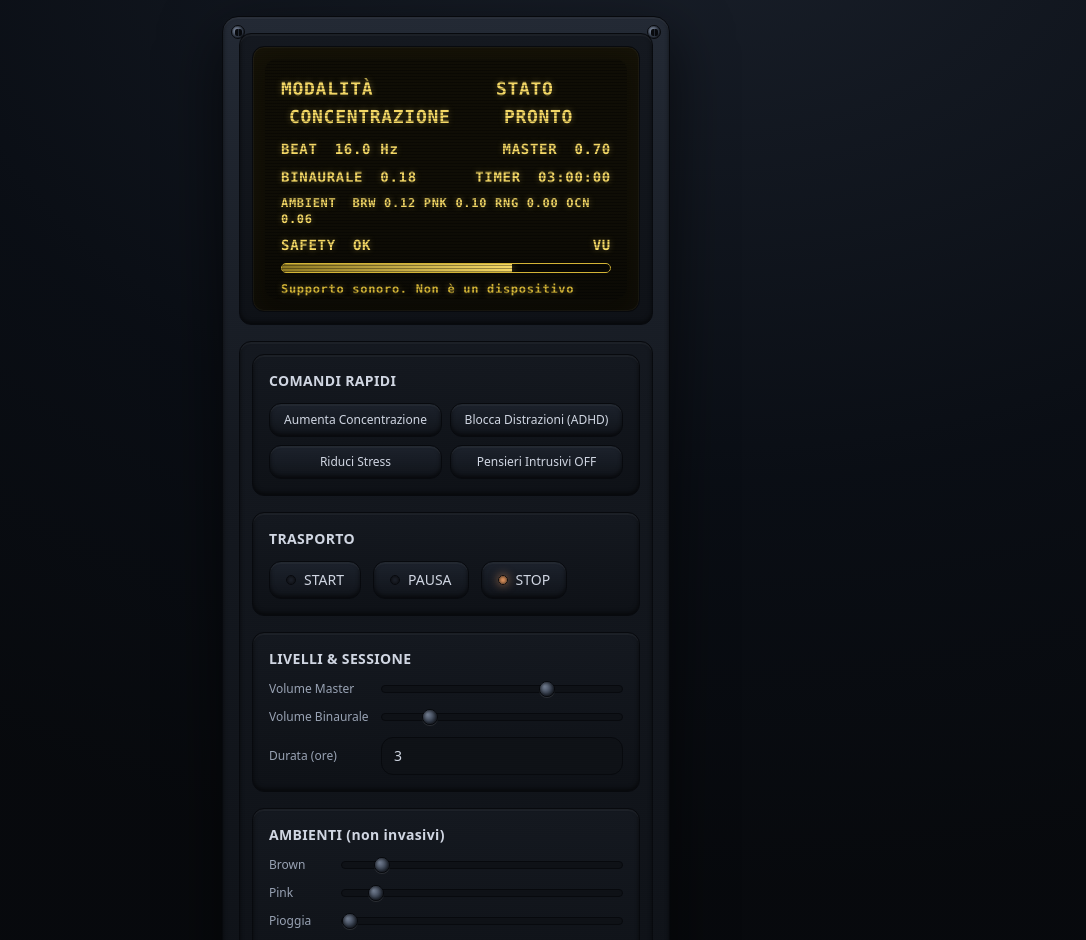
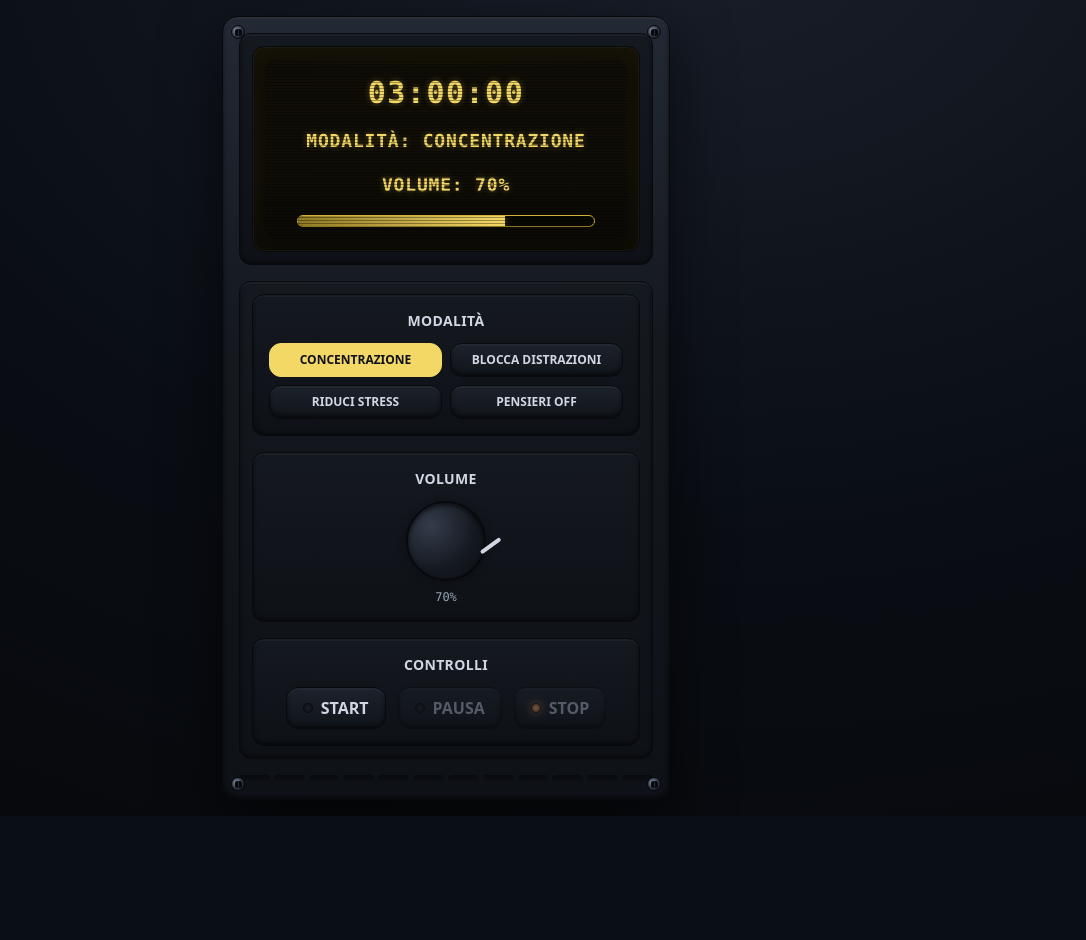
Before and after one commit to giorgiochi/nineties-aether-wave, a React (Vite) app: page / in a window 1280 px wide. Shown: the top 940 px of the page, without its empty margins (194-1280 px from the left). After the commit the page ends 816 px from the top, so only its background shows below. Built offline with nearby package versions, Linux system fonts and the light colour scheme.

Commit message:
Simplify display and controls

```diff
--- a/src/components/NeuroDeckControls.tsx
+++ b/src/components/NeuroDeckControls.tsx
@@ -6,23 +6,11 @@ interface NeuroDeckControlsProps {
 }
 
 export const NeuroDeckControls: React.FC<NeuroDeckControlsProps> = ({ neuroDeck }) => {
-  const {
-    state,
-    start,
-    pause,
-    stop,
-    applyPreset,
-    updateMasterVolume,
-    updateBinauralVolume,
-    updateAmbientVolume,
-    updateDuration,
-    muteAmbient,
-    resetAmbient
-  } = neuroDeck;
+  const { state, start, pause, stop, applyPreset, updateMasterVolume } = neuroDeck;
 
   return (
     <div className="space-y-4">
-      {/* Quick Commands */}
+      {/* Mode Selection Buttons */}
       <div
         className="p-4 rounded-xl border border-graphite-edge"
         style={{
@@ -30,37 +18,94 @@ export const NeuroDeckControls: React.FC<NeuroDeckControlsProps> = ({ neuroDeck
           boxShadow: 'var(--shadow-inset)'
         }}
       >
-        <h3 className="text-device-text font-semibold text-sm mb-3 tracking-wide">COMANDI RAPIDI</h3>
-
+        <h3 className="text-device-text font-semibold text-sm mb-3 tracking-wide text-center">MODALITÀ</h3>
         <div className="grid grid-cols-2 gap-2">
           <button
             onClick={() => applyPreset('CONCENTRAZIONE')}
-            className="device-button px-3 py-2 rounded-lg text-device-text text-xs font-medium"
-            aria-label="Aumenta concentrazione"
+            className={`px-3 py-2 rounded-lg text-xs font-bold transition-all duration-200 border ${
+              state.activeMode === 'CONCENTRAZIONE'
+                ? 'bg-screen-yellow text-graphite-0 border-screen-yellow'
+                : 'device-button text-device-text border-graphite-edge'
+            }`}
           >
-            Aumenta Concentrazione
+            CONCENTRAZIONE
           </button>
           <button
             onClick={() => applyPreset('ADHD')}
-            className="device-button px-3 py-2 rounded-lg text-device-text text-xs font-medium"
-            aria-label="Blocca distrazioni ADHD"
+            className={`px-3 py-2 rounded-lg text-xs font-bold transition-all duration-200 border ${
+              state.activeMode === 'ADHD'
+                ? 'bg-screen-yellow text-graphite-0 border-screen-yellow'
+                : 'device-button text-device-text border-graphite-edge'
+            }`}
           >
-            Blocca Distrazioni (ADHD)
+            BLOCCA DISTRAZIONI
           </button>
           <button
             onClick={() => applyPreset('STRESS')}
-            className="device-button px-3 py-2 rounded-lg text-device-text text-xs font-medium"
-            aria-label="Riduci stress"
+            className={`px-3 py-2 rounded-lg text-xs font-bold transition-all duration-200 border ${
+              state.activeMode === 'STRESS'
+                ? 'bg-screen-yellow text-graphite-0 border-screen-yellow'
+                : 'device-button text-device-text border-graphite-edge'
+            }`}
           >
-            Riduci Stress
+            RIDUCI STRESS
           </button>
           <button
             onClick={() => applyPreset('INTRUSIVE_OFF')}
-            className="device-button px-3 py-2 rounded-lg text-device-text text-xs font-medium"
-            aria-label="Ferma pensieri intrusivi"
+            className={`px-3 py-2 rounded-lg text-xs font-bold transition-all duration-200 border ${
+              state.activeMode === 'INTRUSIVE_OFF'
+                ? 'bg-screen-yellow text-graphite-0 border-screen-yellow'
+                : 'device-button text-device-text border-graphite-edge'
+            }`}
           >
-            Pensieri Intrusivi OFF
+            PENSIERI OFF
           </button>
+        </div>
+      </div>
+
+      {/* Volume Knob */}
+      <div
+        className="p-4 rounded-xl border border-graphite-edge"
+        style={{
+          background: 'var(--gradient-panel)',
+          boxShadow: 'var(--shadow-inset)'
+        }}
+      >
+        <h3 className="text-device-text font-semibold text-sm mb-3 tracking-wide text-center">VOLUME</h3>
+        <div className="flex flex-col items-center space-y-2">
+          <div
+            className="relative w-20 h-20 rounded-full border-2 border-graphite-edge cursor-pointer"
+            style={{
+              background: `
+                radial-gradient(circle at 30% 30%, hsl(var(--graphite-3)), hsl(var(--graphite-1)) 60%, hsl(var(--graphite-0))),
+                conic-gradient(from ${state.masterVolume * 270 + 135}deg,
+                  hsl(var(--screen-yellow)) 0deg 3deg,
+                  transparent 3deg)
+              `,
+              boxShadow: 'inset 0 2px 4px rgba(0,0,0,0.6), 0 2px 8px rgba(0,0,0,0.3)'
+            }}
+          >
+            <input
+              type="range"
+              min="0"
+              max="1"
+              step="0.01"
+              value={state.masterVolume}
+              onChange={(e) => updateMasterVolume(parseFloat(e.target.value))}
+              className="absolute inset-0 w-full h-full opacity-0 cursor-pointer"
+              aria-label="Volume Master"
+            />
+            <div
+              className="absolute w-1 h-6 bg-device-text rounded-full top-2 left-1/2"
+              style={{
+                transform: `translateX(-50%) rotate(${(state.masterVolume - 0.5) * 270}deg)`,
+                transformOrigin: '50% 280%'
+              }}
+            />
+          </div>
+          <div className="text-xs text-device-muted font-mono">
+            {Math.round(state.masterVolume * 100)}%
+          </div>
         </div>
       </div>
 
@@ -72,189 +117,48 @@ export const NeuroDeckControls: React.FC<NeuroDeckControlsProps> = ({ neuroDeck
           boxShadow: 'var(--shadow-inset)'
         }}
       >
-        <h3 className="text-device-text font-semibold text-sm mb-3 tracking-wide">TRASPORTO</h3>
-
-        <div className="flex gap-3">
+        <h3 className="text-device-text font-semibold text-sm mb-3 tracking-wide text-center">CONTROLLI</h3>
+        <div className="flex justify-center space-x-3">
           <button
             onClick={start}
-            className="device-button flex items-center gap-2 px-4 py-2 rounded-lg text-device-text text-sm font-medium transition-colors"
-            aria-label="Start"
+            disabled={state.isPlaying}
+            className={`flex items-center gap-2 px-4 py-2 rounded-lg font-bold transition-all duration-200 border ${
+              state.isPlaying
+                ? 'bg-device-ok text-graphite-0 border-device-ok cursor-default'
+                : 'device-button text-device-text border-graphite-edge active:scale-95'
+            }`}
           >
             <span className={`device-led ${state.isPlaying ? 'active green' : ''}`} />
             START
           </button>
           <button
             onClick={pause}
-            className="device-button flex items-center gap-2 px-4 py-2 rounded-lg text-device-text text-sm font-medium"
-            aria-label="Pausa"
+            disabled={!state.isPlaying || state.isPaused}
+            className={`flex items-center gap-2 px-4 py-2 rounded-lg font-bold transition-all duration-200 border ${
+              state.isPaused
+                ? 'bg-device-warn text-graphite-0 border-device-warn cursor-default'
+                : state.isPlaying
+                ? 'device-button text-device-text border-graphite-edge active:scale-95'
+                : 'device-button text-device-muted border-graphite-edge cursor-not-allowed opacity-50'
+            }`}
           >
             <span className={`device-led ${state.isPaused ? 'active orange' : ''}`} />
             PAUSA
           </button>
           <button
             onClick={stop}
-            className="device-button flex items-center gap-2 px-4 py-2 rounded-lg text-device-text text-sm font-medium"
-            aria-label="Stop"
+            disabled={!state.isPlaying && !state.isPaused}
+            className={`flex items-center gap-2 px-4 py-2 rounded-lg font-bold transition-all duration-200 border ${
+              !state.isPlaying && !state.isPaused
+                ? 'device-button text-device-muted border-graphite-edge cursor-not-allowed opacity-50'
+                : 'device-button text-device-text border-graphite-edge active:scale-95'
+            }`}
           >
             <span className={`device-led ${!state.isPlaying && !state.isPaused ? 'active orange' : ''}`} />
             STOP
           </button>
         </div>
       </div>
-
-      {/* Volume Controls */}
-      <div
-        className="p-4 rounded-xl border border-graphite-edge"
-        style={{
-          background: 'var(--gradient-panel)',
-          boxShadow: 'var(--shadow-inset)'
-        }}
-      >
-        <h3 className="text-device-text font-semibold text-sm mb-3 tracking-wide">LIVELLI & SESSIONE</h3>
-
-        <div className="space-y-3">
-          <div className="flex items-center gap-3">
-            <label htmlFor="master-volume" className="text-xs text-device-muted min-w-[100px]">
-              Volume Master
-            </label>
-            <input
-              id="master-volume"
-              type="range"
-              min="0"
-              max="1"
-              step="0.01"
-              value={state.masterVolume}
-              onChange={(e) => updateMasterVolume(Number(e.target.value))}
-              className="flex-1 device-slider"
-              aria-label="Volume Master"
-            />
-          </div>
-
-          <div className="flex items-center gap-3">
-            <label htmlFor="binaural-volume" className="text-xs text-device-muted min-w-[100px]">
-              Volume Binaurale
-            </label>
-            <input
-              id="binaural-volume"
-              type="range"
-              min="0"
-              max="1"
-              step="0.01"
-              value={state.binauralVolume}
-              onChange={(e) => updateBinauralVolume(Number(e.target.value))}
-              className="flex-1 device-slider"
-              aria-label="Volume binaurale"
-            />
-          </div>
-
-          <div className="flex items-center gap-3">
-            <label htmlFor="duration-input" className="text-xs text-device-muted min-w-[100px]">
-              Durata (ore)
-            </label>
-            <input
-              id="duration-input"
-              type="number"
-              min="0.25"
-              step="0.25"
-              value={state.duration}
-              onChange={(e) => updateDuration(Number(e.target.value))}
-              className="flex-1 bg-graphite-0 border border-graphite-edge rounded-lg px-3 py-2 text-device-text text-sm focus:outline-none focus:ring-2 focus:ring-screen-yellow"
-              aria-label="Durata sessione in ore"
-            />
-          </div>
-        </div>
-      </div>
-
-      {/* Ambient Sounds */}
-      <div
-        className="p-4 rounded-xl border border-graphite-edge"
-        style={{
-          background: 'var(--gradient-panel)',
-          boxShadow: 'var(--shadow-inset)'
-        }}
-      >
-        <h3 className="text-device-text font-semibold text-sm mb-3 tracking-wide">AMBIENTI (non invasivi)</h3>
-
-        <div className="space-y-3">
-          <div className="flex items-center gap-3">
-            <label className="text-xs text-device-muted min-w-[60px]">Brown</label>
-            <input
-              type="range"
-              min="0"
-              max="1"
-              step="0.01"
-              value={state.brownVolume}
-              onChange={(e) => updateAmbientVolume('brown', Number(e.target.value))}
-              className="flex-1 device-slider"
-              aria-label="Volume brown noise"
-            />
-          </div>
-
-          <div className="flex items-center gap-3">
-            <label className="text-xs text-device-muted min-w-[60px]">Pink</label>
-            <input
-              type="range"
-              min="0"
-              max="1"
-              step="0.01"
-              value={state.pinkVolume}
-              onChange={(e) => updateAmbientVolume('pink', Number(e.target.value))}
-              className="flex-1 device-slider"
-              aria-label="Volume pink noise"
-            />
-          </div>
-
-          <div className="flex items-center gap-3">
-            <label className="text-xs text-device-muted min-w-[60px]">Pioggia</label>
-            <input
-              type="range"
-              min="0"
-              max="1"
-              step="0.01"
-              value={state.rainVolume}
-              onChange={(e) => updateAmbientVolume('rain', Number(e.target.value))}
-              className="flex-1 device-slider"
-              aria-label="Volume pioggia"
-            />
-          </div>
-
-          <div className="flex items-center gap-3">
-            <label className="text-xs text-device-muted min-w-[60px]">Oceano</label>
-            <input
-              type="range"
-              min="0"
-              max="1"
-              step="0.01"
-              value={state.oceanVolume}
-              onChange={(e) => updateAmbientVolume('ocean', Number(e.target.value))}
-              className="flex-1 device-slider"
-              aria-label="Volume oceano"
-            />
-          </div>
-
-          <div className="flex gap-2 mt-4">
-            <button
-              onClick={muteAmbient}
-              className="device-button px-3 py-1.5 rounded-lg text-device-text text-xs font-medium"
-              aria-label="Muta tutti gli ambient"
-            >
-              MUTE AMBIENT
-            </button>
-            <button
-              onClick={resetAmbient}
-              className="device-button px-3 py-1.5 rounded-lg text-device-text text-xs font-medium"
-              aria-label="Reset ambient ai valori predefiniti"
-            >
-              RESET
-            </button>
-          </div>
-        </div>
-      </div>
-
-      {/* Footer Note */}
-      <div className="text-center text-xs text-device-muted px-2">
-        Preset e livelli si salvano automaticamente. Se il master supera 0.7 vedrai un avviso.
-      </div>
     </div>
   );
 };
--- a/src/components/NeuroDeckDisplay.tsx
+++ b/src/components/NeuroDeckDisplay.tsx
@@ -62,7 +62,7 @@ export const NeuroDeckDisplay: React.FC<NeuroDeckDisplayProps> = ({ neuroDeck })
       <div
         className="relative p-4 rounded-lg overflow-hidden tft-scanlines"
         style={{
-          height: '240px',
+          height: '180px',
           background: `
             radial-gradient(600px 140px at 50% -40%, hsla(48, 87%, 68%, 0.15), transparent 60%),
             var(--gradient-screen)
@@ -70,58 +70,26 @@ export const NeuroDeckDisplay: React.FC<NeuroDeckDisplayProps> = ({ neuroDeck })
         }}
         aria-live="polite"
       >
-        <div className="text-tft space-y-2 text-sm">
-          {/* Row 1: Mode and State */}
-          <div className="flex justify-between items-center text-lg">
-            <div>
-              MODALITÀ <span className="ml-2">{getModeName(state.activeMode)}</span>
-            </div>
-            <div>
-              STATO <span className="ml-2">{getState()}</span>
-            </div>
+        <div className="text-tft space-y-4 text-center">
+          {/* Timer - Large Display */}
+          <div className="text-3xl font-bold tracking-wider">
+            {state.timeLeft > 0 ? formatTime(state.timeLeft) : formatTime(state.duration * 3600)}
           </div>
 
-          {/* Row 2: Beat and Master */}
-          <div className="flex justify-between items-center">
-            <div>
-              BEAT <span className="ml-2">{getBeatFrequency(state.activeMode).toFixed(1)} Hz</span>
-            </div>
-            <div>
-              MASTER <span className="ml-2">{state.masterVolume.toFixed(2)}</span>
-            </div>
+          {/* Active Mode */}
+          <div className="text-lg">
+            MODALITÀ: <span className="font-bold">{getModeName(state.activeMode)}</span>
           </div>
 
-          {/* Row 3: Binaural and Timer */}
-          <div className="flex justify-between items-center">
-            <div>
-              BINAURALE <span className="ml-2">{state.binauralVolume.toFixed(2)}</span>
-            </div>
-            <div>
-              TIMER <span className="ml-2">
-                {state.timeLeft > 0 ? formatTime(state.timeLeft) : formatTime(state.duration * 3600)}
-              </span>
-            </div>
-          </div>
-
-          {/* Row 4: Ambient */}
-          <div className="break-all text-xs">
-            AMBIENT <span className="ml-2">{getAmbientStatus()}</span>
-          </div>
-
-          {/* Row 5: Safety and VU */}
-          <div className="flex justify-between items-center">
-            <div>
-              SAFETY <span className={`ml-2 ${getSafetyStatus() === 'ATTENZIONE' ? 'text-device-warn' : ''}`}>
-                {getSafetyStatus()}
-              </span>
-            </div>
-            <div>VU</div>
+          {/* Volume Level */}
+          <div className="text-lg">
+            VOLUME: <span className="font-bold">{Math.round(state.masterVolume * 100)}%</span>
           </div>
 
           {/* VU Meter */}
-          <div className="mt-3">
+          <div className="mt-4">
             <div
-              className="h-2.5 border border-screen-dim rounded-lg overflow-hidden"
+              className="h-3 border border-screen-dim rounded-lg overflow-hidden mx-4"
               style={{
                 background: 'rgba(0,0,0,0.3)'
               }}
@@ -138,8 +106,8 @@ export const NeuroDeckDisplay: React.FC<NeuroDeckDisplayProps> = ({ neuroDeck })
           </div>
 
           {/* Warning text */}
-          <div className="text-xs text-tft-dim mt-4">
-            Supporto sonoro. Non è un dispositivo medico. Usa cuffie per il binaurale.
+          <div className="text-xs text-tft-dim mt-3">
+            Usa cuffie per il binaurale
           </div>
         </div>
       </div>
```
